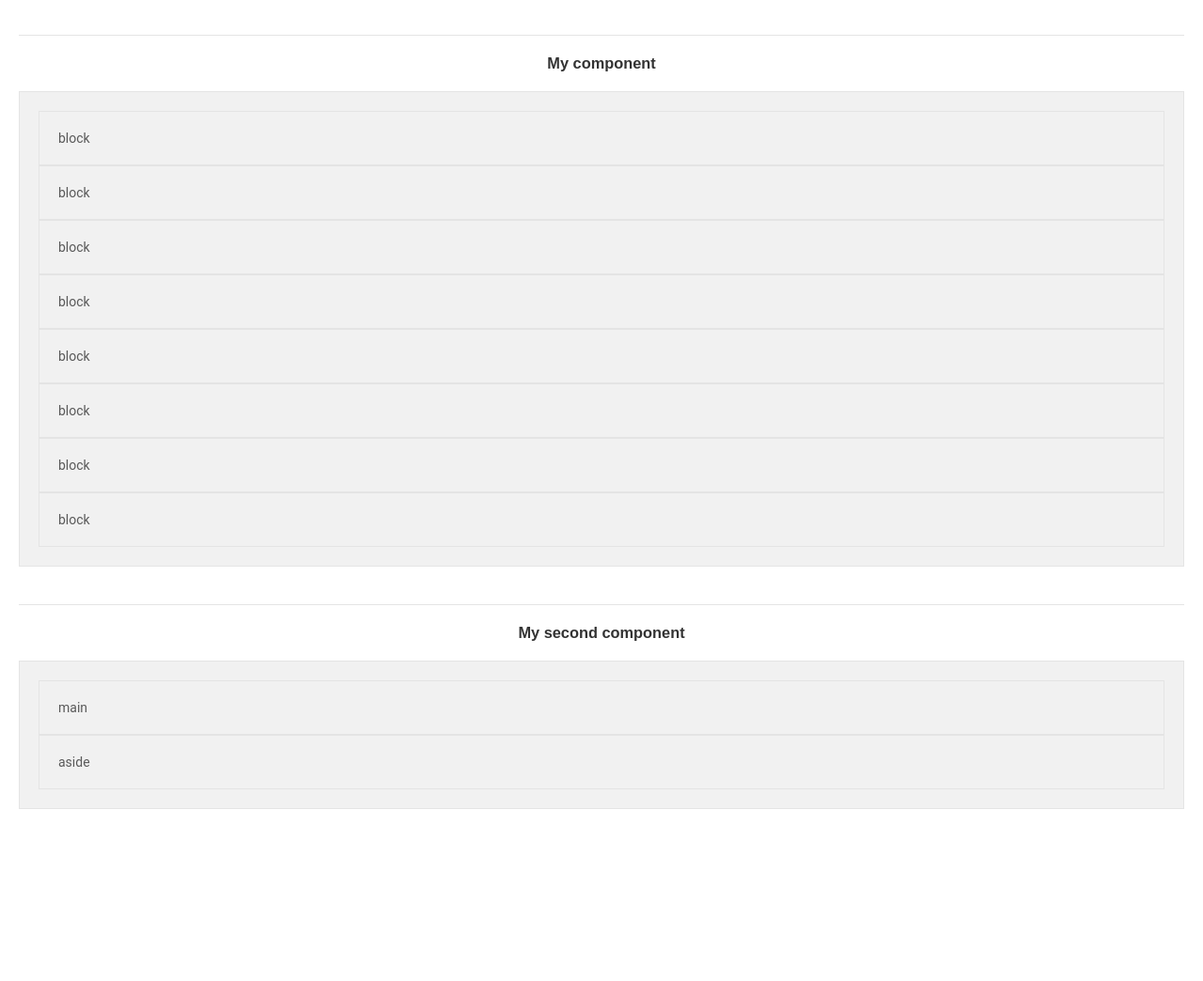
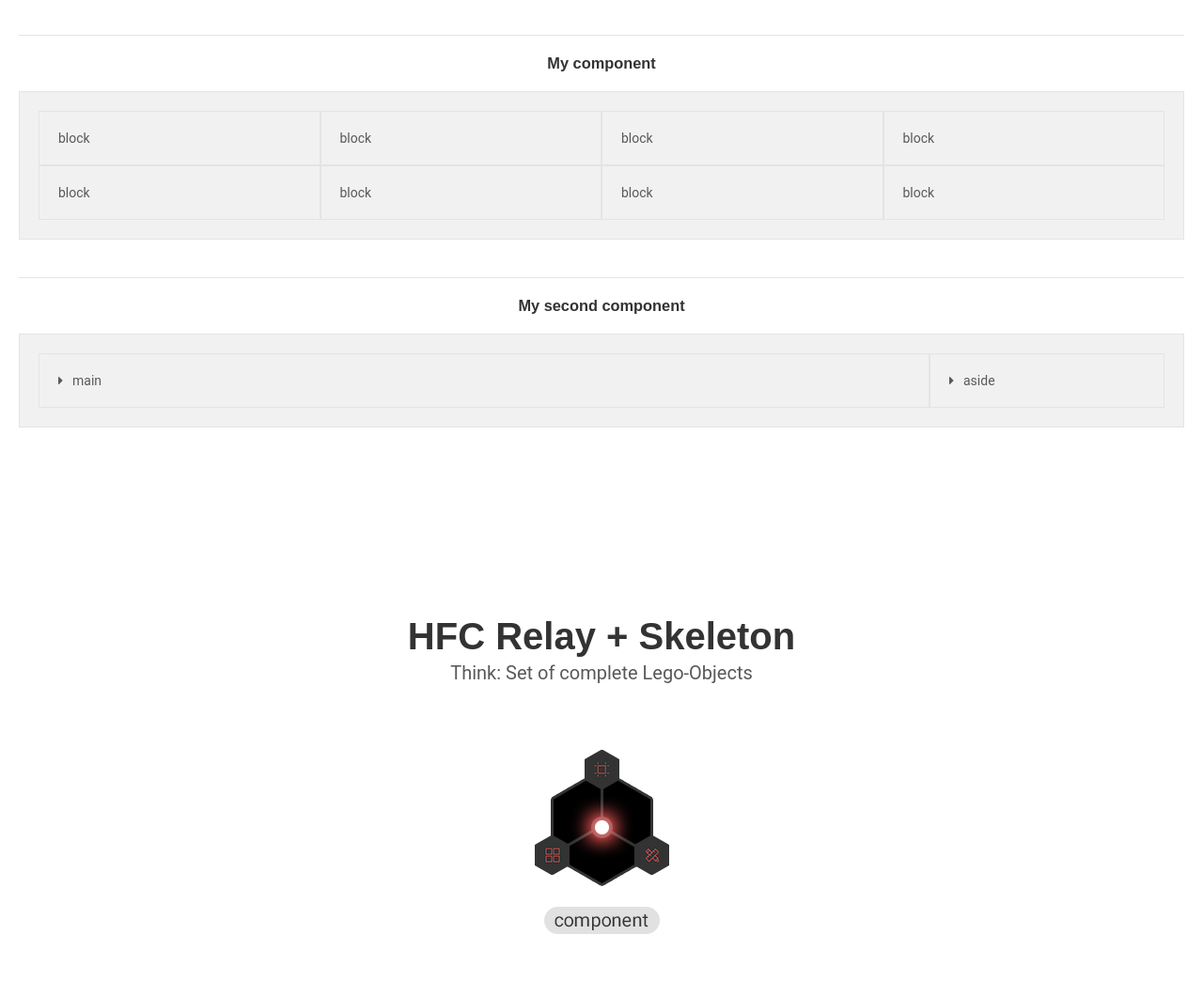
Before and after one commit to NilsDannemann/hfc-relay-playground, a website: page demo/index.html in a window 1280 px wide. Shown: the part 566-1610 px from the top of the page at 94% size. Drawn offline with Linux system fonts and the light colour scheme.

Commit message:
added demo styles

```diff
--- a/demo/demo.scss
+++ b/demo/demo.scss
@@ -44,8 +44,12 @@ body {
 // MY COMPONENT
 //=====================================*/
 .my-component {
-
+  @include grid();
 	.my-component-block {
+    @include column('1/8');
+    @include respond-below(xxl) {@include column('1/4');}
+    @include respond-below(m) {@include column('1/2');}
+    @include respond-below(s) {@include column('1/1', $gutter: true);}
 	}
 }
 
@@ -53,10 +57,14 @@ body {
 // MY SECOND COMPONENT
 //=====================================*/
 .my-second-component {
-
-	.my-second-component-main {
-	}
-	.my-second-component-aside {
+  @include grid();
+  .my-second-component-main {
+    @include icon('fa-caret-right', $margin: 0 10px 0 0);
+    @include column('auto');
+  }
+  .my-second-component-aside {
+    @include icon('fa-caret-right', $margin: 0 10px 0 0);
+    @include column('250px');
 	}
 }
 
```
Also changed, not shown: demo/demo.css, 1 other file.
